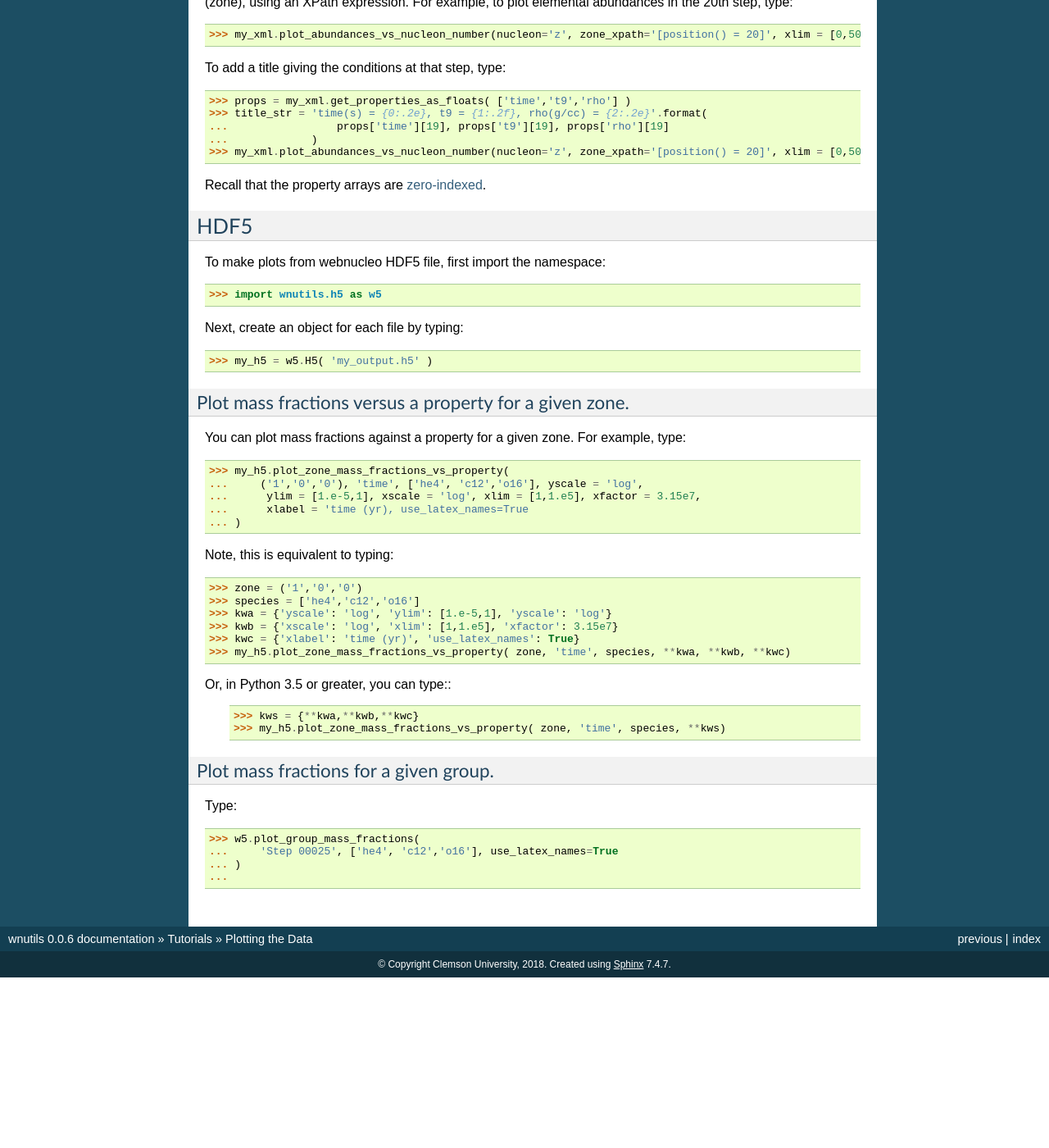
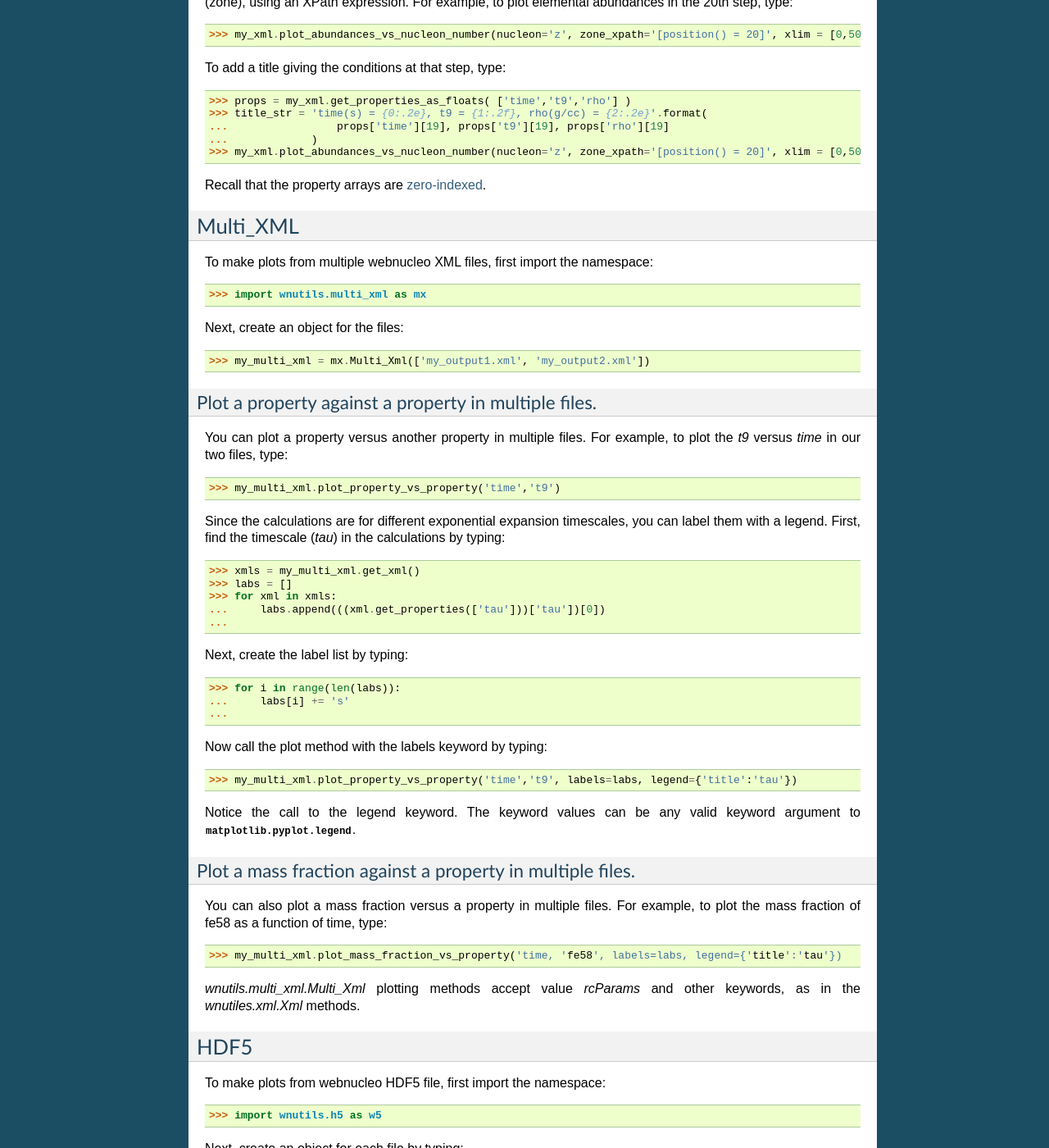
Before and after one commit to mbradle/wnutils, a Sphinx documentation site: the page built from doc/source/plot_tutorial.rst, in a window 1280 px wide and 1400 px high, scrolled down 2444 px. Shown: the whole window at 82% size. Built offline with Sphinx 7.4.7, drawn with Linux system fonts in a browser that asks for light colours; before the commit the page ends 3636 px from its top, so only the background shows below that; some of the changed text lies outside the part shown.

Commit message:
Add tutorials.  Fix up retrieval of species.  Fix up documentation. `

```diff
--- a/doc/source/plot_tutorial.rst
+++ b/doc/source/plot_tutorial.rst
@@ -147,6 +147,60 @@ To add a title giving the conditions at that step, type::
 
 Recall that the property arrays are `zero-indexed <https://en.wikipedia.org/wiki/Zero-based_numbering>`_.
 
+Multi_XML
+---------
+
+To make plots from multiple webnucleo XML files, first import the namespace::
+
+    >>> import wnutils.multi_xml as mx
+
+Next, create an object for the files:
+
+    >>> my_multi_xml = mx.Multi_Xml(['my_output1.xml', 'my_output2.xml'])
+
+Plot a property against a property in multiple files.
+.....................................................
+
+You can plot a property versus another property in multiple files.  For
+example, to plot the `t9` versus `time` in our two files, type::
+
+    >>> my_multi_xml.plot_property_vs_property('time','t9')
+
+Since the calculations are for different exponential expansion timescales,
+you can label them with a legend.  First, find the timescale (`tau`) in the
+calculations by typing::
+
+    >>> xmls = my_multi_xml.get_xml()
+    >>> labs = []
+    >>> for xml in xmls:
+    ...     labs.append(((xml.get_properties(['tau']))['tau'])[0])
+    ...
+
+Next, create the label list by typing::
+
+    >>> for i in range(len(labs)):
+    ...     labs[i] += 's'
+    ...
+
+Now call the plot method with the labels keyword by typing::
+
+    >>> my_multi_xml.plot_property_vs_property('time','t9', labels=labs, legend={'title':'tau'})
+
+Notice the call to the legend keyword.  The keyword values can be any
+valid keyword argument to :obj:`matplotlib.pyplot.legend`.
+
+Plot a mass fraction against a property in multiple files.
+..........................................................
+
+You can also plot a mass fraction versus a property in multiple files.
+For example, to plot the mass fraction of fe58 as a function of time,
+type::
+
+    >>> my_multi_xml.plot_mass_fraction_vs_property('time, 'fe58', labels=labs, legend={'title':'tau'})
+
+`wnutils.multi_xml.Multi_Xml` plotting methods accept value `rcParams` and
+other keywords, as in the `wnutiles.xml.Xml` methods.
+
 HDF5
 ----
 
@@ -158,6 +212,18 @@ Next, create an object for each file by typing::
 
     >>> my_h5 = w5.H5( 'my_output.h5' )
 
+Plot a property versus a property for a given zone.
+...................................................
+
+You can plot the values of two properties in all groups
+against each other for a given zone.  For
+example, to plot `t9` versus `time` in the zone with labels `2`, `0`, `0`,
+type::
+
+    >>> zone = ('2','0','0')
+    >>> kws = {'xlabel': 'time (yr)', 'ylabel': '$T_9$'}
+    >>> my_h5.plot_zone_property_vs_property(zone, 'time', 't9', xfactor=3.15e7, **kws)
+
 Plot mass fractions versus a property for a given zone.
 .......................................................
 
@@ -167,15 +233,15 @@ type::
      >>> my_h5.plot_zone_mass_fractions_vs_property(
      ...     ('1','0','0'), 'time', ['he4', 'c12','o16'], yscale = 'log',
      ...      ylim = [1.e-5,1], xscale = 'log', xlim = [1,1.e5], xfactor = 3.15e7,
-     ...      xlabel = 'time (yr), use_latex_names=True
+     ...      xlabel = 'time (yr)', use_latex_names=True
      ... )
 
 Note, this is equivalent to typing::
 
      >>> zone = ('1','0','0')
      >>> species = ['he4','c12','o16']
-     >>> kwa = {'yscale': 'log', 'ylim': [1.e-5,1], 'yscale': 'log'}
-     >>> kwb = {'xscale': 'log', 'xlim': [1,1.e5], 'xfactor': 3.15e7}
+     >>> kwa = {'xlim': [1,1.e5], 'ylim': [1.e-5,1]}
+     >>> kwb = {'xscale': 'log', 'yscale': 'log', 'xfactor': 3.15e7}
      >>> kwc = {'xlabel': 'time (yr)', 'use_latex_names': True}
      >>> my_h5.plot_zone_mass_fractions_vs_property( zone, 'time', species, **kwa, **kwb, **kwc)
 
@@ -183,12 +249,42 @@ Or, in Python 3.5 or greater, you can type::
      >>> kws = {**kwa,**kwb,**kwc}
      >>> my_h5.plot_zone_mass_fractions_vs_property( zone, 'time', species, **kws)
 
+Plot a property in the zones of a given group.
+..............................................
+
+To plot a property in all the zones of a given group, say Step number 25,
+you can, for example, type::
+
+    >>> my_h5.plot_group_property_in_zones('Step 00025', 't9')
+
+This shows the temperature (in billions of Kelvins) in the zones.  The
+innermost (first) zone is the hottest.
+
 Plot mass fractions for a given group.
 ......................................
 
-Type::
+You can plot the mass fractions for a given group.  The abscissa of the
+plot in this case will be a zone index.  For example, type::
 
-     >>> w5.plot_group_mass_fractions(
+     >>> my_h5.plot_group_mass_fractions(
      ...     'Step 00025', ['he4', 'c12','o16'], use_latex_names=True
      ... )
-     ...
+
+Plot group mass fractions versus a property.
+............................................
+
+In the previous example, you simply plotted the mass fractions against
+their zone.  You can also plot against a zone property.  For example,
+type::
+
+     >>> my_h5.plot_group_mass_fractions_vs_property(
+     ...     'Step 00025', 't9', ['he4', 'c12','o16'], use_latex_names=True
+     ... )
+
+Notice that the plot shows the lowest temperature zone to the right part
+of the plot.  To show the graph with the innermost (hottest) zones plotted
+to the right, use the `xlim` keyword::
+
+     >>> my_h5.plot_group_mass_fractions_vs_property(
+     ...     'Step 00025', 't9', ['he4', 'c12','o16'], use_latex_names=True, xlim = [0.3,0]
+     ... )
```
Also changed, not shown: doc/source/read_tutorial.rst (+37 -0 lines), doc/source/wnutils.rst (+15 -7 lines), 4 other files.
